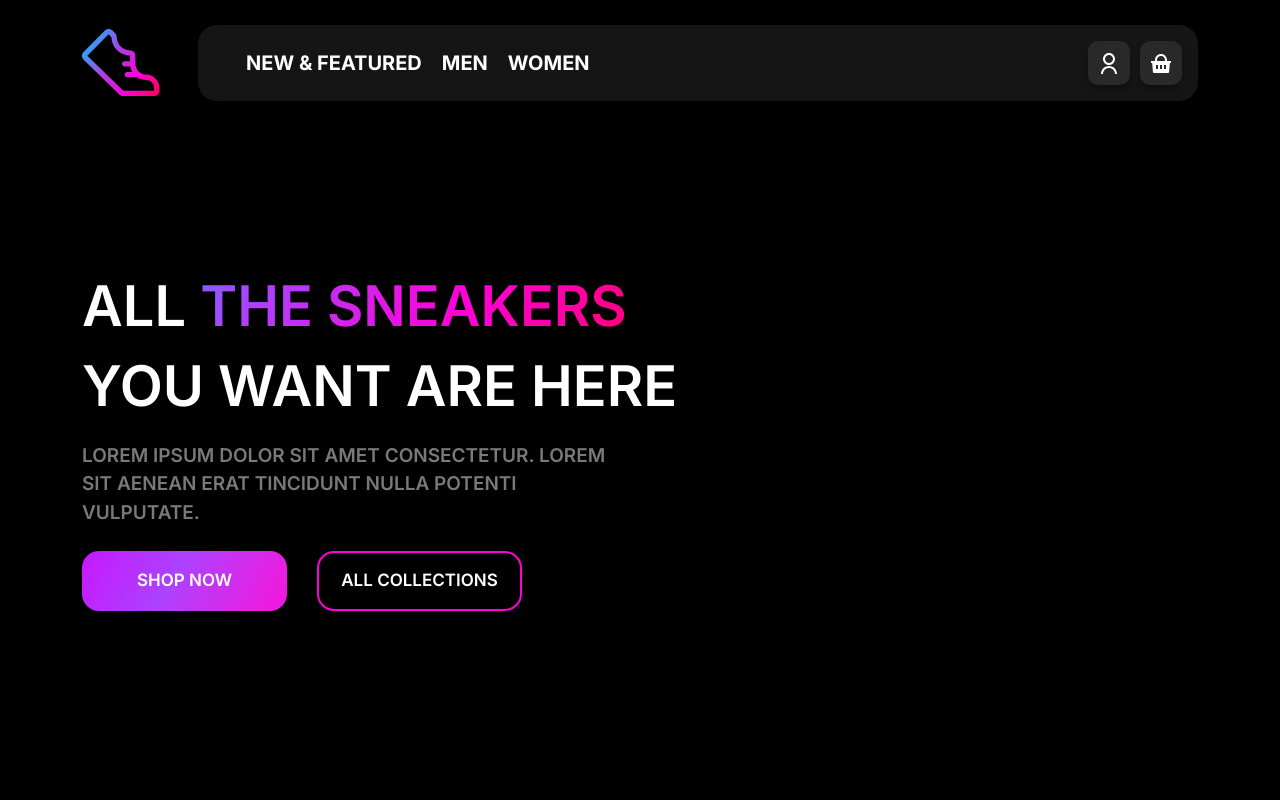
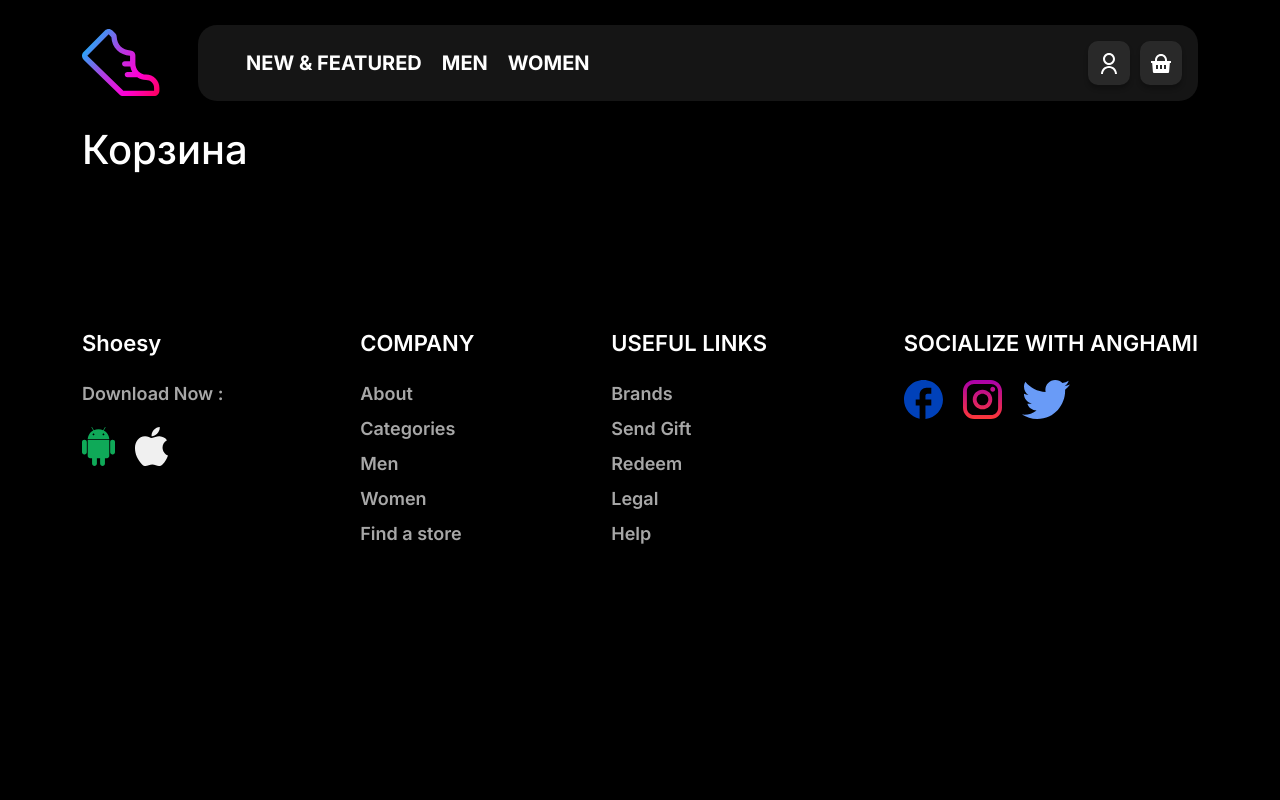
Before and after one commit to normansrgn/graduateWork, a React app: page /basket in a window 1280 px wide. Shown: the top 800 px of the page. Built offline with nearby package versions, Linux system fonts and the light colour scheme; the HTML template or start-up script is replaced by a standard one.

Commit message:
add basket page

```diff
--- a/src/App.jsx
+++ b/src/App.jsx
@@ -8,6 +8,7 @@ import Footer from "./components/Footer/Footer";
 import Home from "./pages/Home"; // Импортируем Home как компонент
 import Men from "./pages/Men";
 import Women from "./pages/Women";
+import Basket from "./pages/Basket";
 
 
 ReactDOM.createRoot(document.getElementById("root")).render(
@@ -15,9 +16,10 @@ ReactDOM.createRoot(document.getElementById("root")).render(
     <React.Fragment>
       <Header />
       <Routes>
-        <Route path="/home" element={<Home />} />
+        <Route path="home" element={<Home />} />
         <Route path="men" element={<Men />} />
         <Route path="women" element={<Women />} />
+        <Route path="basket" element={<Basket />} />
         <Route path="*" element={<Home />} />
       </Routes>
       <Footer />
--- a/src/components/Header/HeaderNav.jsx
+++ b/src/components/Header/HeaderNav.jsx
@@ -1,5 +1,5 @@
 import React from "react";
-import { NavLink } from "react-router-dom";
+import { NavLink, Link } from "react-router-dom";
 import user from "./NavICons/user.svg";
 import basket from "./NavICons/basket.svg";
 
@@ -59,6 +59,7 @@ function HeaderNav() {
               <path d="M4 22C4 17.5817 7.58172 14 12 14C16.4183 14 20 17.5817 20 22H18C18 18.6863 15.3137 16 12 16C8.68629 16 6 18.6863 6 22H4ZM12 13C8.685 13 6 10.315 6 7C6 3.685 8.685 1 12 1C15.315 1 18 3.685 18 7C18 10.315 15.315 13 12 13ZM12 11C14.21 11 16 9.21 16 7C16 4.79 14.21 3 12 3C9.79 3 8 4.79 8 7C8 9.21 9.79 11 12 11Z"></path>
             </svg>
           </div>
+          <Link to="/basket">
             <div className="header__navIcon">
               <svg
                 xmlns="http://www.w3.org/2000/svg"
@@ -96,6 +97,7 @@ function HeaderNav() {
                 <path d="M12.0049 2C15.3186 2 18.0049 4.68629 18.0049 8V9H22.0049V11H20.8379L20.0813 20.083C20.0381 20.6013 19.6048 21 19.0847 21H4.92502C4.40493 21 3.97166 20.6013 3.92847 20.083L3.17088 11H2.00488V9H6.00488V8C6.00488 4.68629 8.69117 2 12.0049 2ZM13.0049 13H11.0049V17H13.0049V13ZM9.00488 13H7.00488V17H9.00488V13ZM17.0049 13H15.0049V17H17.0049V13ZM12.0049 4C9.86269 4 8.1138 5.68397 8.00978 7.80036L8.00488 8V9H16.0049V8C16.0049 5.8578 14.3209 4.10892 12.2045 4.0049L12.0049 4Z"></path>
               </svg>
             </div>
+          </Link>
         </div>
       </div>
     </>
--- /dev/null
+++ b/src/pages/Basket.jsx
@@ -0,0 +1,12 @@
+import { Component } from "react";
+import { Container } from "react-bootstrap";
+
+export default class Basket extends Component {
+    render() {
+        return (
+            <Container>
+                <h1>Корзина</h1>
+            </Container>
+        );
+    }
+}
--- a/src/pages/Home.jsx
+++ b/src/pages/Home.jsx
@@ -7,14 +7,14 @@ import PromoSlider from "../components/PromoSlider/PromoSlider";
 export default class Home extends Component {
   render() {
     return (
-      <React.Fragment>
+      <>
 
         <Prom />
         <MenWomen />
         <SneakersPromo />
         <PromoSlider />
 
-      </React.Fragment>
+      </>
     );
   }
 }
```
Lines whose indentation alone changed are shown as unchanged.
